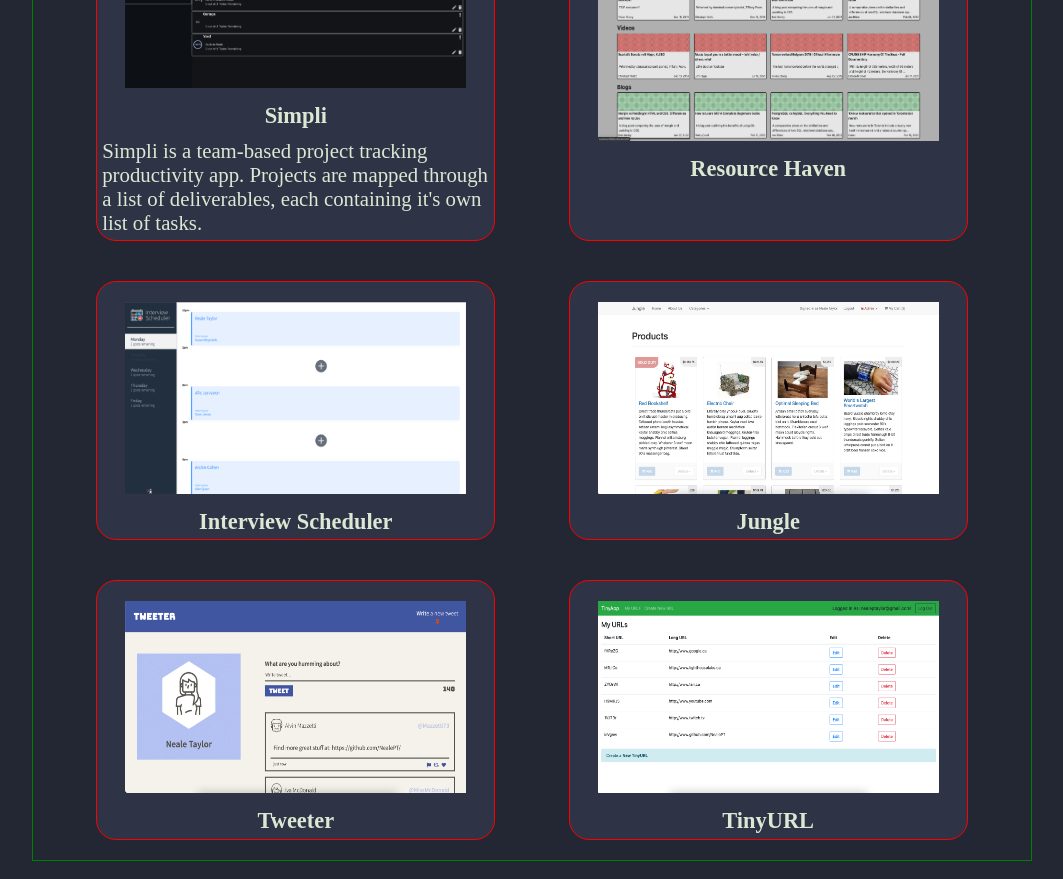
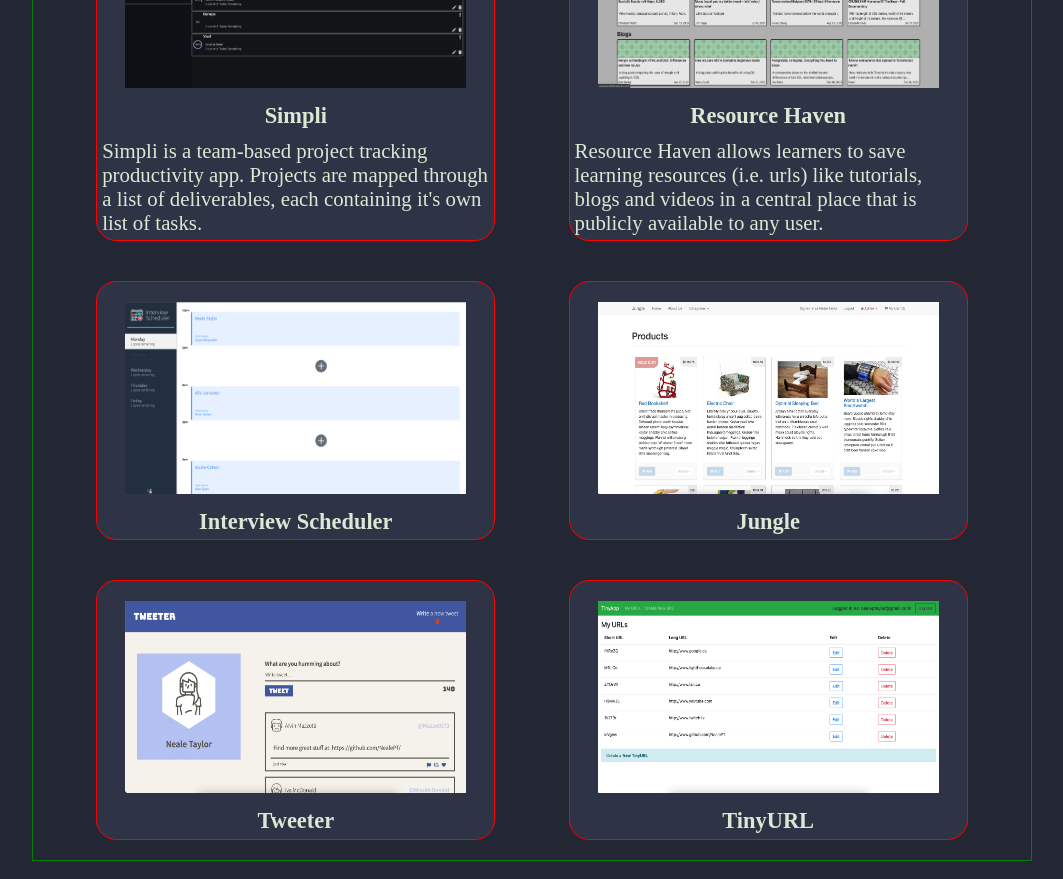
Before and after one commit to NealePT/nealetaylorcom, a React (Create React App) app in the folder react-site/: page / in a window 1280 px wide. Shown: the part 2740-3619 px from the top of the page, without its empty margins (108-1171 px from the left). Built offline with nearby package versions, Linux system fonts and the light colour scheme.

Commit message:
add more content to projects

```diff
--- a/react-site/src/components/Projects.jsx
+++ b/react-site/src/components/Projects.jsx
@@ -14,6 +14,7 @@ export default function Projects(props) {
         <div class="item">
           <img src="../../assets/resourceHavenScreenshot.png" alt="Resource Haven Screenshot"  />
           <h5>Resource Haven</h5>
+          <h6>Resource Haven allows learners to save learning resources (i.e. urls) like tutorials, blogs and videos in a central place that is publicly available to any user.</h6>
         </div>
         <div class="item">
           <img src="../../assets/schedulerScreenshot.png" alt="Scheduler Screenshot"  />
```
